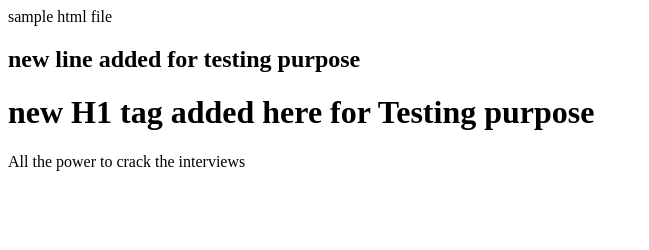
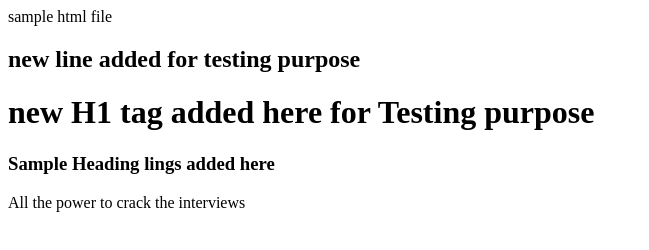
Before and after one commit to vinod12347/practice_Aws, a plain HTML site: page index.html in a window 1280 px wide. Shown: the whole page, without its empty margins (0-649 px from the left). Drawn offline with Linux system fonts and the light colour scheme.

Commit message:
updated code added

```diff
--- a/index.html
+++ b/index.html
@@ -5,6 +5,7 @@ sample html file
 <body>
 	<h2> new line added for testing purpose</h2>
 	<h1> new H1 tag added here for Testing purpose</h1>
+	<h3> Sample Heading lings added here</h3>
 All the power to crack the interviews
 </body>
 </html>
```
